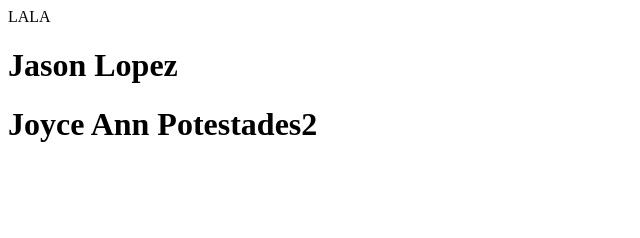
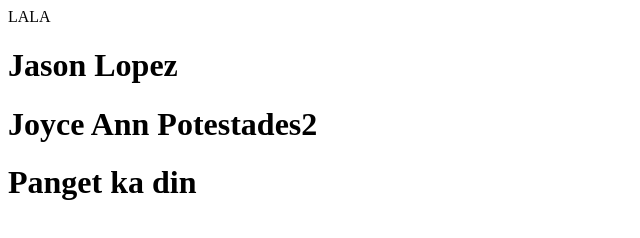
Before and after one commit to GlenWinWin/JoyceOh, a plain HTML site: page index.html in a window 1280 px wide. Shown: the whole page, without its empty margins (0-640 px from the left). Drawn offline with Linux system fonts and the light colour scheme.

Commit message:
panget ka din

```diff
--- a/index.html
+++ b/index.html
@@ -8,5 +8,6 @@
     LALA
     <h1>Jason Lopez</h1>
     <h1>Joyce Ann Potestades2</h1>
+    <h1>Panget ka din</h1>
   </body>
 </html>
```
